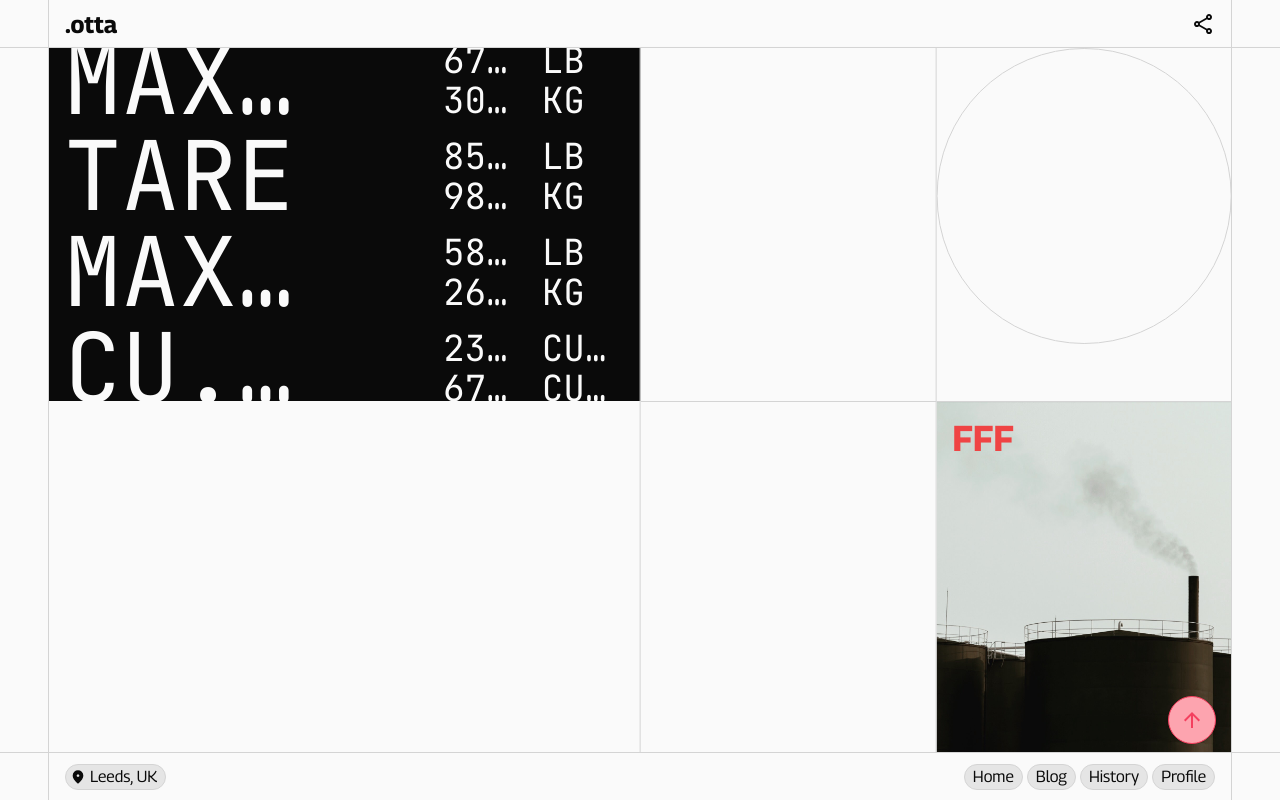
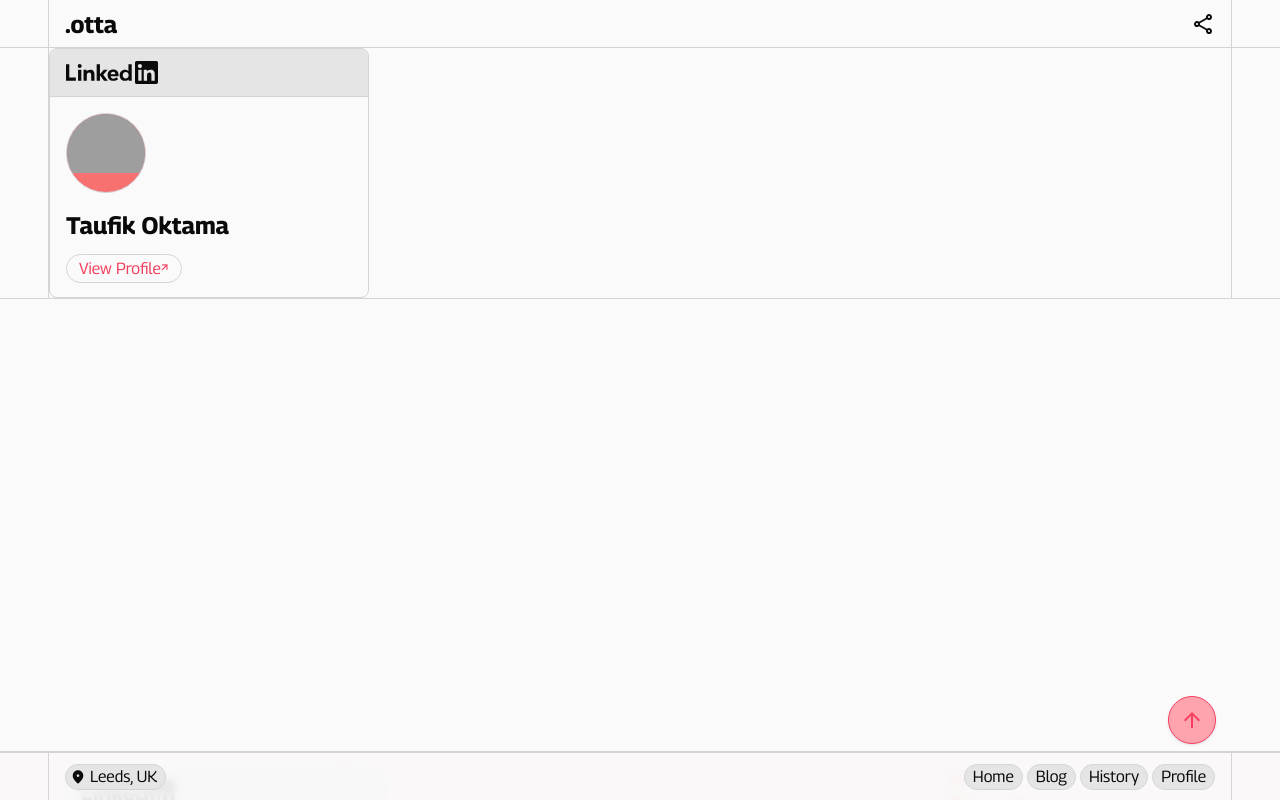
Before and after one commit to ottta/ottta, a Next.js app: page /about in a window 1280 px wide. Shown: the top 800 px of the page. Built offline with nearby package versions, Linux system fonts and the light colour scheme; grey boxes are pictures that could not be loaded.

Commit message:
feat: Create `Linkedin` badge

```diff
--- a/src/app/about/page.tsx
+++ b/src/app/about/page.tsx
@@ -1,5 +1,10 @@
-import HorizontalScroll from "@/app/about/HorizontalScroll";
+import BadgeLinkedIn from "@/components/Badge/BadgeLinkedIn";
+import GridContainer from "@/components/GridContainer";
 
 export default function Page() {
-  return <HorizontalScroll />;
+  return (
+    <GridContainer>
+      <BadgeLinkedIn />
+    </GridContainer>
+  );
 }
--- /dev/null
+++ b/src/components/Badge/BadgeLinkedIn.tsx
@@ -0,0 +1,122 @@
+import profile from "../../../public/images/profile/IMG_9472.png";
+
+import NextImage from "next/image";
+import NextLink from "next/link";
+
+import { cn } from "@/libs/utils";
+
+function LinkedInLogo() {
+  return (
+    <svg
+      xmlns="http://www.w3.org/2000/svg"
+      viewBox="0 0 84 21"
+      preserveAspectRatio="xMinYMin meet"
+      version="1.1"
+      focusable="false"
+      height="100%"
+    >
+      <g stroke="none" strokeWidth="1" fill="none" fillRule="evenodd">
+        <path
+          d="M19.479,0 L1.583,0 C0.727,0 0,0.677 0,1.511 L0,19.488 C0,20.323 0.477,21 1.333,21 L19.229,21 C20.086,21 21,20.323 21,19.488 L21,1.511 C21,0.677 20.336,0 19.479,0"
+          transform="translate(63.000000, 0.000000)"
+        />
+        <path
+          d="M82.479,0 L64.583,0 C63.727,0 63,0.677 63,1.511 L63,19.488 C63,20.323 63.477,21 64.333,21 L82.229,21 C83.086,21 84,20.323 84,19.488 L84,1.511 C84,0.677 83.336,0 82.479,0 Z M71,8 L73.827,8 L73.827,9.441 L73.858,9.441 C74.289,8.664 75.562,7.875 77.136,7.875 C80.157,7.875 81,9.479 81,12.45 L81,18 L78,18 L78,12.997 C78,11.667 77.469,10.5 76.227,10.5 C74.719,10.5 74,11.521 74,13.197 L74,18 L71,18 L71,8 Z M66,18 L69,18 L69,8 L66,8 L66,18 Z M69.375,4.5 C69.375,5.536 68.536,6.375 67.5,6.375 C66.464,6.375 65.625,5.536 65.625,4.5 C65.625,3.464 66.464,2.625 67.5,2.625 C68.536,2.625 69.375,3.464 69.375,4.5 Z"
+          fill="currentColor"
+        />
+      </g>
+      <g>
+        <path
+          d="M60,18 L57.2,18 L57.2,16.809 L57.17,16.809 C56.547,17.531 55.465,18.125 53.631,18.125 C51.131,18.125 48.978,16.244 48.978,13.011 C48.978,9.931 51.1,7.875 53.725,7.875 C55.35,7.875 56.359,8.453 56.97,9.191 L57,9.191 L57,3 L60,3 L60,18 Z M54.479,10.125 C52.764,10.125 51.8,11.348 51.8,12.974 C51.8,14.601 52.764,15.875 54.479,15.875 C56.196,15.875 57.2,14.634 57.2,12.974 C57.2,11.268 56.196,10.125 54.479,10.125 L54.479,10.125 Z"
+          fill="currentColor"
+        />
+        <path
+          d="M47.6611,16.3889 C46.9531,17.3059 45.4951,18.1249 43.1411,18.1249 C40.0001,18.1249 38.0001,16.0459 38.0001,12.7779 C38.0001,9.8749 39.8121,7.8749 43.2291,7.8749 C46.1801,7.8749 48.0001,9.8129 48.0001,13.2219 C48.0001,13.5629 47.9451,13.8999 47.9451,13.8999 L40.8311,13.8999 L40.8481,14.2089 C41.0451,15.0709 41.6961,16.1249 43.1901,16.1249 C44.4941,16.1249 45.3881,15.4239 45.7921,14.8749 L47.6611,16.3889 Z M45.1131,11.9999 C45.1331,10.9449 44.3591,9.8749 43.1391,9.8749 C41.6871,9.8749 40.9121,11.0089 40.8311,11.9999 L45.1131,11.9999 Z"
+          fill="currentColor"
+        />
+        <polygon
+          fill="currentColor"
+          points="38 8 34.5 8 31 12 31 3 28 3 28 18 31 18 31 13 34.699 18 38.241 18 34 12.533"
+        />
+        <path
+          d="M16,8 L18.827,8 L18.827,9.441 L18.858,9.441 C19.289,8.664 20.562,7.875 22.136,7.875 C25.157,7.875 26,9.792 26,12.45 L26,18 L23,18 L23,12.997 C23,11.525 22.469,10.5 21.227,10.5 C19.719,10.5 19,11.694 19,13.197 L19,18 L16,18 L16,8 Z"
+          fill="currentColor"
+        />
+        <path
+          d="M11,18 L14,18 L14,8 L11,8 L11,18 Z M12.501,6.3 C13.495,6.3 14.3,5.494 14.3,4.5 C14.3,3.506 13.495,2.7 12.501,2.7 C11.508,2.7 10.7,3.506 10.7,4.5 C10.7,5.494 11.508,6.3 12.501,6.3 Z"
+          fill="currentColor"
+        />
+        <polygon fill="currentColor" points="3 3 0 3 0 18 9 18 9 15 3 15" />
+      </g>
+    </svg>
+  );
+}
+
+export default function BadgeLinkedIn() {
+  return (
+    <div className={cn("w-full", "min-w-[20rem]")}>
+      <div
+        className={cn(
+          "border",
+          "rounded-lg",
+          "overflow-hidden",
+          // "w-80",
+          "bg-neutral-50",
+          "dark:bg-neutral-950"
+        )}
+      >
+        <div
+          className={cn(
+            "bg-neutral-200 dark:bg-neutral-900",
+            "p-4 py-3",
+            "h-12",
+            "relative",
+            "border-b"
+          )}
+        >
+          <LinkedInLogo />
+        </div>
+
+        <div className={cn("p-4", "flex", "flex-col", "gap-y-4")}>
+          <div
+            className={cn(
+              "w-20",
+              "aspect-square",
+              "rounded-full",
+              "border",
+              "bg-red-400",
+              "relative",
+              "overflow-hidden"
+            )}
+          >
+            <NextImage
+              alt="Profile"
+              src={profile}
+              priority
+              width={96}
+              height={96}
+            />
+          </div>
+
+          <div className={cn("text-2xl", "font-bold")}>Taufik Oktama</div>
+
+          <div>
+            <NextLink
+              href="https://linkedin.com/in/taufik-oktama"
+              target="_blank"
+              rel="noopener noreferrer"
+              className={cn(
+                "border",
+                "rounded-full",
+                "whitespace-nowrap",
+                "px-3 py-1"
+              )}
+            >
+              View Profile
+            </NextLink>
+          </div>
+        </div>
+      </div>
+    </div>
+  );
+}
--- a/src/components/Footer.tsx
+++ b/src/components/Footer.tsx
@@ -1,6 +1,8 @@
 import NextLink, { LinkProps } from "next/link";
 
 import { cn } from "@/libs/utils";
+
+import BadgeLinkedIn from "@/components/Badge/BadgeLinkedIn";
 
 type CustomLink = {
   label: string;
@@ -10,6 +12,10 @@ const socialMedia: CustomLink[] = [
   { label: "GitHub", link: { href: "https://github.com/ottta" } },
   { label: "Behance", link: { href: "https://behance.net/taufik-oktama" } },
   { label: "Instagram", link: { href: "https://www.instagram.com/ottta__" } },
+  {
+    label: "Linkedin",
+    link: { href: "https://linkedin.com/in/taufik-oktama" }
+  },
   { label: "Email", link: { href: "mailto:ot@unforma.club" } }
 ];
 
@@ -24,15 +30,17 @@ export default function Footer() {
       )}
     >
       <div
-        data-layout="fluid"
         className={cn(
-          // "p-2 px-3 lg:p-4",
           "border-x",
-          // "min-h-[33.33vh]",
           "grid grid-cols-6 lg:grid-cols-12",
           "max-lg:divide-y lg:divide-x"
         )}
       >
+        <div className={cn("col-span-6 lg:col-span-3", "p-3 lg:p-4")}>
+          <BadgeLinkedIn />
+        </div>
+        <div className={cn("col-span-6 lg:col-span-3", "p-3 lg:p-4")} />
+        <div className={cn("col-span-6 lg:col-span-3", "p-3 lg:p-4")} />
         <ul className={cn("col-span-6 lg:col-span-3", "p-3 lg:p-4")}>
           {socialMedia.map((item, i) => (
             <li key={i}>
@@ -46,9 +54,6 @@ export default function Footer() {
             </li>
           ))}
         </ul>
-        <div className={cn("col-span-6 lg:col-span-3", "p-3 lg:p-4")} />
-        <div className={cn("col-span-6 lg:col-span-3", "p-3 lg:p-4")} />
-        <div className={cn("col-span-6 lg:col-span-3", "p-3 lg:p-4")} />
       </div>
     </footer>
   );
```
Also changed, not shown: 1 other file (tests, documents, lock files or other folders).
